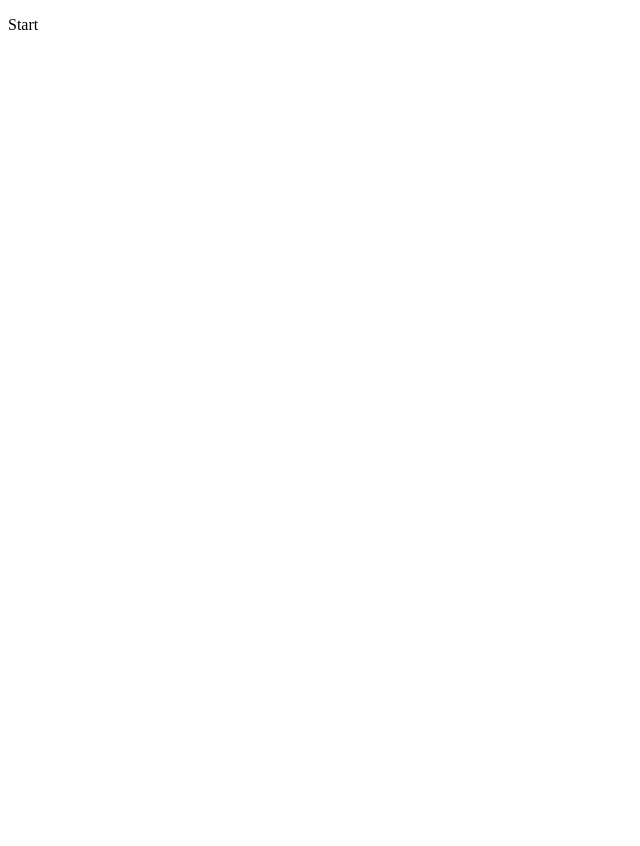
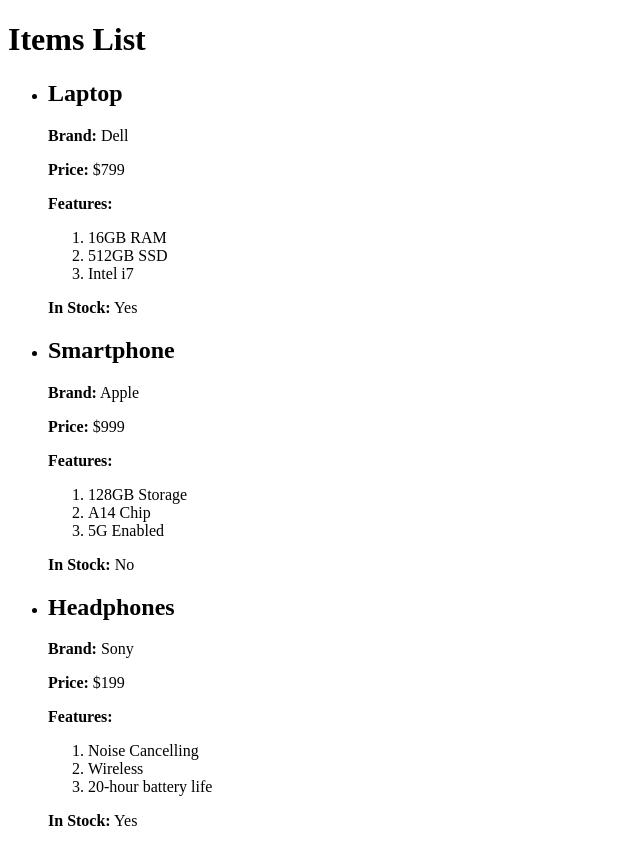
Before and after one commit to yulia-gomb/react-homeworks, a React (Vite) app: page / in a window 1280 px wide. Shown: the whole page, without its empty margins (0-640 px from the left). Before the commit the page ends 824 px from the top, so only its background shows below. Built offline with nearby package versions, Linux system fonts and the light colour scheme; the HTML template or start-up script is replaced by a standard one.

Commit message:
feat-01: add list rendering

```diff
--- a/src/App.jsx
+++ b/src/App.jsx
@@ -2,11 +2,57 @@
 
 function App() {
 
-  return (
-    <>
-        <p>Start</p>
-    </>
-  )
+    const goods = [
+        {
+            id: 0,
+            name: "Laptop",
+            brand: "Dell",
+            price: 799,
+            features: ["16GB RAM", "512GB SSD", "Intel i7"],
+            inStock: true
+        },
+        {
+            id: 1,
+            name: "Smartphone",
+            brand: "Apple",
+            price: 999,
+            features: ["128GB Storage", "A14 Chip", "5G Enabled"],
+            inStock: false
+        },
+        {
+            id: 2,
+            name: "Headphones",
+            brand: "Sony",
+            price: 199,
+            features: ["Noise Cancelling", "Wireless", "20-hour battery life"],
+            inStock: true
+        },
+    ];
+
+
+    return (
+        <div className="item-list">
+            <h1>Items List</h1>
+            <ul>
+                {goods.map((item, index) => (
+                    <li key={index} className="item">
+                        <h2>{item.name}</h2>
+                        <p><strong>Brand:</strong> {item.brand}</p>
+                        <p><strong>Price:</strong> ${item.price}</p>
+                        <p><strong>Features:</strong></p>
+                        <ol>
+                            {item.features.map((feature, featureIndex) => (
+                                <li key={featureIndex}>{feature}</li>
+                            ))}
+                        </ol>
+                        <p className={item.inStock ? 'in-stock' : 'out-of-stock'}>
+                            <strong>In Stock:</strong> {item.inStock ? 'Yes' : 'No'}
+                        </p>
+                    </li>
+                ))}
+            </ul>
+        </div>
+    )
 }
 
 export default App
```
